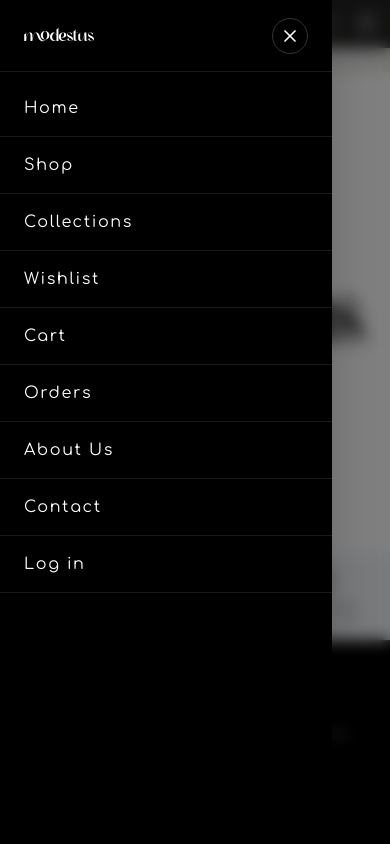
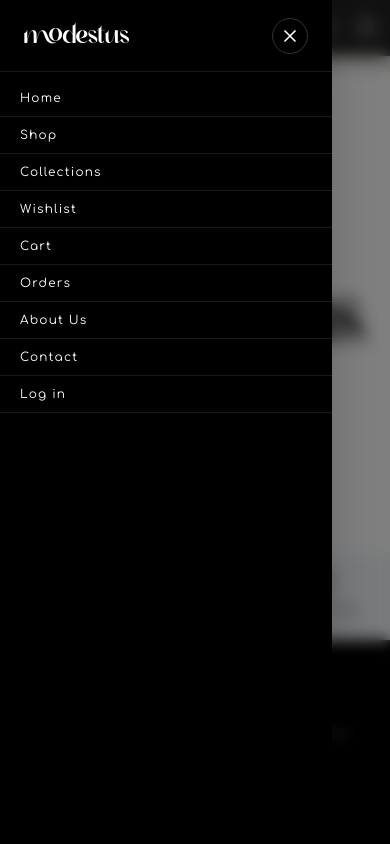
Before and after one commit to lazimn1/Modestus, a Next.js app: page / in a window 390 px wide. Both pictures are taken after a click on the button 18 px from the left and 24 px from the top of the page. Shown: the top 844 px of the page. Built offline with nearby package versions, Linux system fonts and the light colour scheme; no server answers; the database is empty.

Commit message:
style: enlarge Modestus logo across all screens and streamline mobile menu text size and padding

```diff
--- a/src/components/Navbar.tsx
+++ b/src/components/Navbar.tsx
@@ -52,7 +52,7 @@ export default function Navbar() {
             <Link
               href="/"
               onClick={() => setIsMobileMenuOpen(false)}
-              className="text-4xl md:text-5xl lg:text-6xl text-purewhite whitespace-nowrap"
+              className="text-5xl sm:text-6xl md:text-7xl lg:text-[80px] text-purewhite whitespace-nowrap leading-none"
               style={{ fontFamily: 'var(--font-cerkiymo), sans-serif' }}
             >
               modestus
@@ -155,7 +155,7 @@ export default function Navbar() {
                 <Link
                   href="/"
                   onClick={() => setIsMobileMenuOpen(false)}
-                  className="text-xl text-purewhite"
+                  className="text-3xl sm:text-4xl text-purewhite leading-none"
                   style={{ fontFamily: 'var(--font-cerkiymo), sans-serif' }}
                 >
                   modestus
@@ -172,15 +172,15 @@ export default function Navbar() {
               <div className="flex flex-col overflow-y-auto py-2">
                 {/* User Profile Header in Menu */}
                 {user && (
-                  <div className="mx-4 mt-3 mb-2 p-3.5 bg-purewhite/[0.07] rounded-2xl border border-purewhite/15 flex items-center gap-3.5 shadow-lg">
-                    <div className="w-11 h-11 rounded-full bg-[#00897b] flex items-center justify-center text-white font-bold text-lg shrink-0 shadow-md">
+                  <div className="mx-4 mt-3 mb-2 p-3 bg-purewhite/[0.07] rounded-xl border border-purewhite/15 flex items-center gap-3 shadow-lg">
+                    <div className="w-9 h-9 rounded-full bg-[#00897b] flex items-center justify-center text-white font-bold text-sm shrink-0 shadow-md">
                       {(user.name ? user.name[0] : (user.email ? user.email[0] : "U")).toUpperCase()}
                     </div>
                     <div className="min-w-0 flex-1">
-                      <p className="text-purewhite font-bold text-sm tracking-wide truncate leading-tight">
+                      <p className="text-purewhite font-bold text-xs md:text-sm tracking-wide truncate leading-tight">
                         {user.name || formatDisplayName(user.email)}
                       </p>
-                      <p className="text-purewhite/60 text-xs truncate mt-0.5 font-sans">
+                      <p className="text-purewhite/60 text-[11px] md:text-xs truncate mt-0.5 font-sans">
                         {user.email}
                       </p>
                     </div>
@@ -192,7 +192,7 @@ export default function Navbar() {
                   <Link
                     href="/admin"
                     onClick={() => setIsMobileMenuOpen(false)}
-                    className="mx-4 mt-3 mb-2 px-5 py-3 flex items-center gap-3 bg-purewhite rounded-xl text-pureblack font-bold text-sm tracking-widest uppercase hover:bg-purewhite/90 transition-colors"
+                    className="mx-4 mt-3 mb-2 px-4 py-2.5 flex items-center gap-2.5 bg-purewhite rounded-xl text-pureblack font-bold text-xs md:text-sm tracking-widest uppercase hover:bg-purewhite/90 transition-colors"
                   >
                     <Shield className="w-4 h-4" />
                     Admin Panel
@@ -213,7 +213,7 @@ export default function Navbar() {
                     key={link.name}
                     href={link.href}
                     onClick={() => setIsMobileMenuOpen(false)}
-                    className="px-6 py-4 text-purewhite font-normal text-base tracking-widest hover:bg-purewhite/5 transition-colors border-b border-purewhite/10"
+                    className="px-5 py-2.5 md:px-6 md:py-3.5 text-purewhite font-normal text-xs md:text-sm tracking-widest hover:bg-purewhite/5 transition-colors border-b border-purewhite/10"
                   >
                     {link.name}
                   </Link>
@@ -223,16 +223,16 @@ export default function Navbar() {
                 {user ? (
                   <button
                     onClick={handleSignOut}
-                    className="px-6 py-4 text-left text-purewhite font-normal text-base tracking-widest hover:bg-purewhite/5 transition-colors border-b border-purewhite/10 flex items-center gap-3"
+                    className="px-5 py-2.5 md:px-6 md:py-3.5 text-left text-purewhite font-normal text-xs md:text-sm tracking-widest hover:bg-purewhite/5 transition-colors border-b border-purewhite/10 flex items-center gap-2.5"
                   >
-                    <LogOut className="w-4 h-4" />
+                    <LogOut className="w-3.5 h-3.5" />
                     Sign Out
                   </button>
                 ) : (
                   <Link
                     href="/login"
                     onClick={() => setIsMobileMenuOpen(false)}
-                    className="px-6 py-4 text-purewhite font-normal text-base tracking-widest hover:bg-purewhite/5 transition-colors border-b border-purewhite/10"
+                    className="px-5 py-2.5 md:px-6 md:py-3.5 text-purewhite font-normal text-xs md:text-sm tracking-widest hover:bg-purewhite/5 transition-colors border-b border-purewhite/10"
                   >
                     Log in
                   </Link>
```
